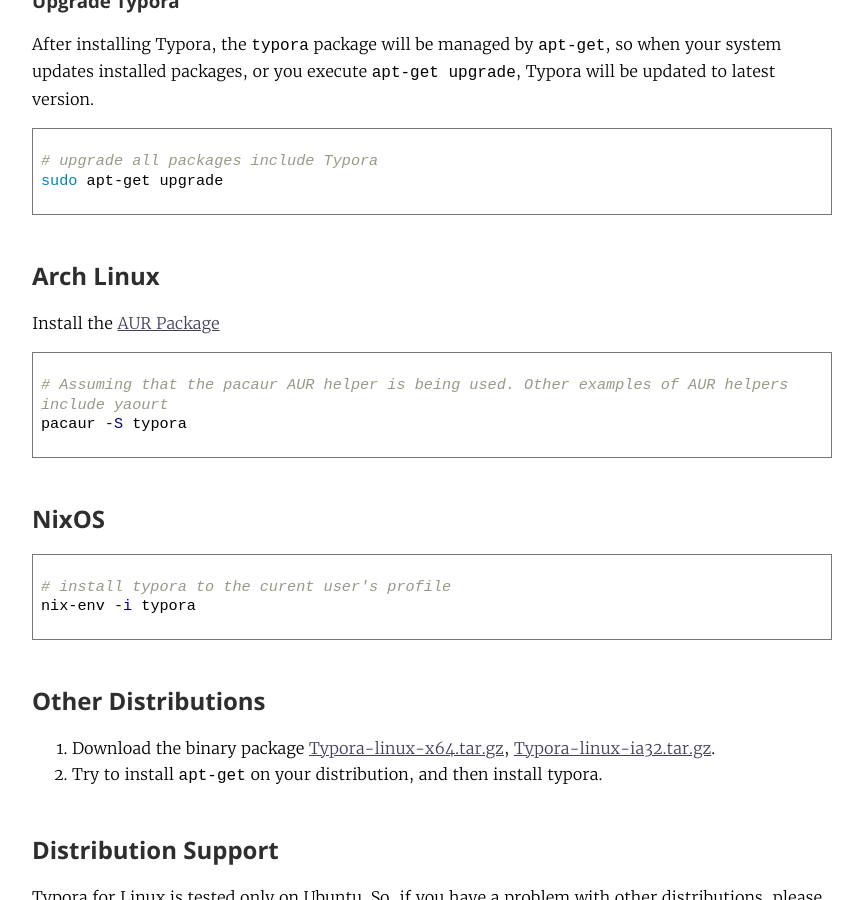
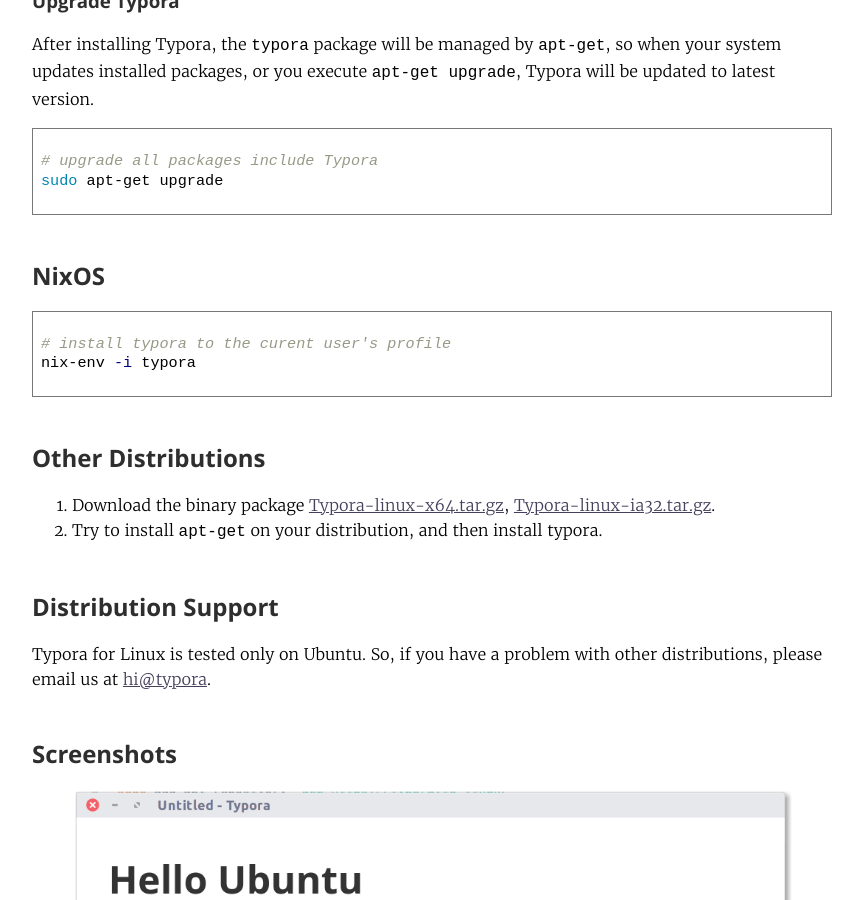
Before and after one commit to typora/support.typora.io, a Jekyll site: the page built from _posts/2016-09-26-Typora on Linux.md, in a window 1280 px wide and 900 px high, scrolled down 661 px. Shown: the whole window, without its empty margins (208-1071 px from the left). Built offline with Jekyll 4.4.1, drawn with Linux system fonts in a browser that asks for light colours; nearby versions of some CDN libraries; library files that are not in the unit come from our copies.

Commit message:
Update 2016-09-26-Typora on Linux.md
https://github.com/typora/typora-issues/issues/1912

````diff
--- a/_posts/2016-09-26-Typora on Linux.md
+++ b/_posts/2016-09-26-Typora on Linux.md
@@ -29,15 +29,6 @@
 ```bash
 # upgrade all packages include Typora
 sudo apt-get upgrade
-```
-
-## Arch Linux
-
-Install the [AUR Package](https://aur.archlinux.org/packages/typora/)
-
-```bash
-# Assuming that the pacaur AUR helper is being used. Other examples of AUR helpers include yaourt
-pacaur -S typora
 ```
 
 ## NixOS
````
